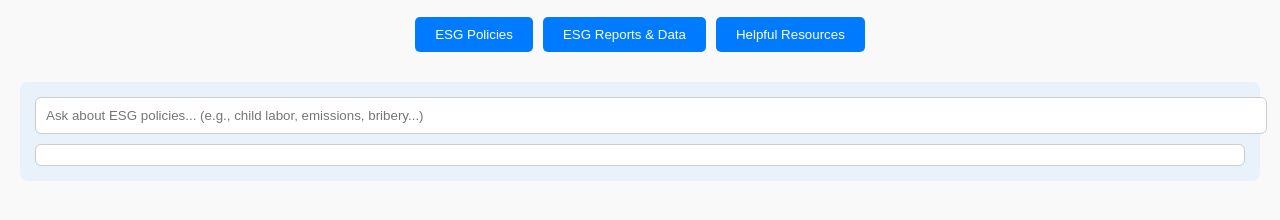
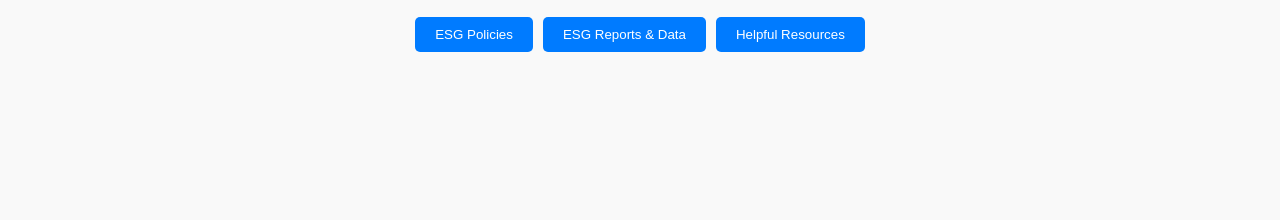
Before and after one commit to raydoanhuy/chegg-esg-dashboard-demo1, a plain HTML site: page index.html in a window 1280 px wide. Shown: the part 82-302 px from the top of the page. Drawn offline with Linux system fonts and the light colour scheme.

Commit message:
Update index.html

```diff
--- a/index.html
+++ b/index.html
@@ -96,13 +96,7 @@
     <button data-tab="resources">Helpful Resources</button>
   </nav>
 
-      <div class="chatbox">
-      <input type="text" id="chat-input" placeholder="Ask about ESG policies... (e.g., child labor, emissions, bribery...)" onkeydown="if(event.key==='Enter') handleChat()">
-      <div id="chat-response" class="chat-response"></div>
-    </div>
-  </div>
-
-  <div id="tab-reports" class="tab">
+       <div id="tab-reports" class="tab">
     <h2>📈 ESG Reports & Data</h2>
     <p>This section will be updated when report files are added.</p>
   </div>
```
